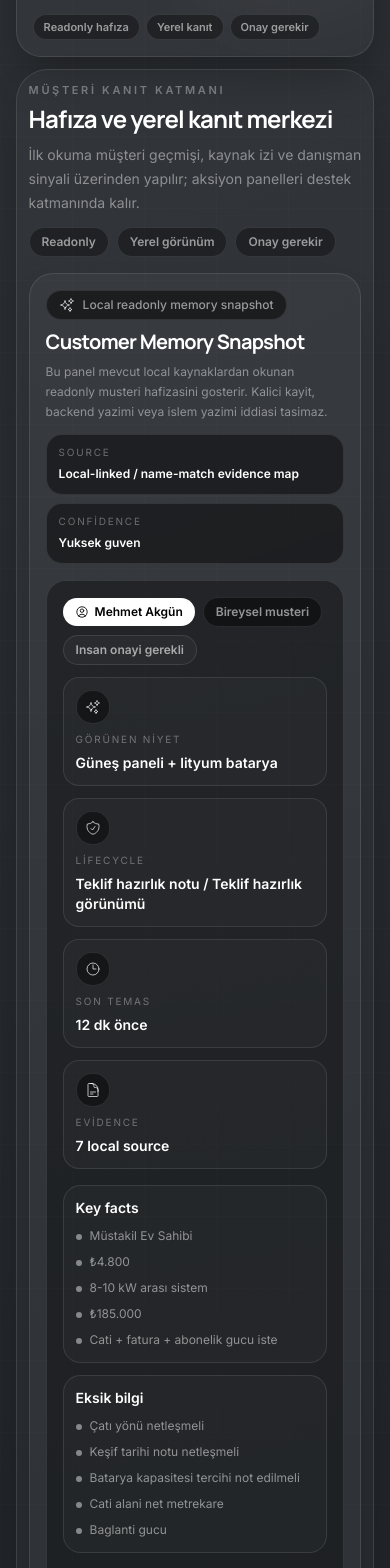
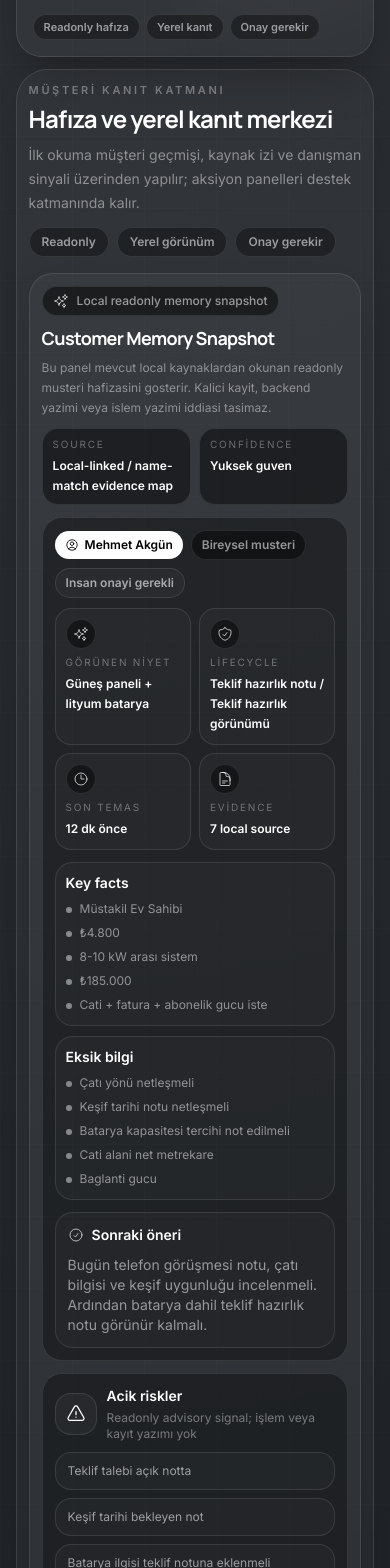
Before and after one commit to ULTRABRT/ultra-crm-panel, a Next.js app: page /musteri-kartlari in a window 390 px wide. Shown: the part 432-2000 px from the top of the page. Built offline with nearby package versions, Linux system fonts and the light colour scheme.

Commit message:
feat(memory): rebalance customer snapshot density

```diff
--- a/components/musteri-kartlari/CustomerMemorySnapshot.tsx
+++ b/components/musteri-kartlari/CustomerMemorySnapshot.tsx
@@ -31,17 +31,17 @@ export function CustomerMemorySnapshot() {
   const snapshot = activeCustomerMemorySnapshot;
 
   return (
-    <section className="rounded-[1.5rem] border border-white/10 bg-white/[0.035] p-4 shadow-2xl shadow-black/20">
-      <div className="mb-4 flex flex-col gap-3 lg:flex-row lg:items-start lg:justify-between">
-        <div>
-          <div className="mb-2 inline-flex items-center gap-2 rounded-full border border-white/10 bg-black/50 px-3 py-1.5">
+    <section className="rounded-[1.5rem] border border-white/10 bg-white/[0.035] p-3 shadow-2xl shadow-black/20 sm:p-4">
+      <div className="mb-3 flex flex-col gap-2.5 sm:mb-4 sm:gap-3 lg:flex-row lg:items-start lg:justify-between">
+        <div className="min-w-0">
+          <div className="mb-2 inline-flex items-center gap-2 rounded-full border border-white/10 bg-black/50 px-2.5 py-1.5 sm:px-3">
             <HiOutlineSparkles className="h-4 w-4 text-white/70" />
             <span className="text-xs font-medium text-white/55">
               {snapshot.snapshotLabel}
             </span>
           </div>
 
-          <h2 className="text-xl font-semibold tracking-tight text-white">
+          <h2 className="text-lg font-semibold tracking-tight text-white sm:text-xl">
             Customer Memory Snapshot
           </h2>
 
@@ -52,7 +52,7 @@ export function CustomerMemorySnapshot() {
           </p>
         </div>
 
-        <div className="grid gap-2 sm:grid-cols-2 lg:w-[320px]">
+        <div className="grid min-w-0 grid-cols-2 gap-2 lg:w-[320px]">
           <StatusPill label="source" value={snapshot.sourceLabel} />
           <StatusPill
             label="confidence"
@@ -61,24 +61,24 @@ export function CustomerMemorySnapshot() {
         </div>
       </div>
 
-      <div className="grid gap-4 xl:grid-cols-[minmax(0,1fr)_minmax(320px,0.72fr)]">
-        <article className="rounded-[1.25rem] border border-white/10 bg-black/35 p-4">
-          <div className="mb-3 flex flex-wrap items-center gap-2">
-            <span className="inline-flex items-center gap-1.5 rounded-full bg-white px-3 py-1.5 text-xs font-semibold text-black">
+      <div className="grid gap-3 sm:gap-4 xl:grid-cols-[minmax(0,1fr)_minmax(320px,0.72fr)]">
+        <article className="rounded-[1.25rem] border border-white/10 bg-black/35 p-3 sm:p-4">
+          <div className="mb-2.5 flex flex-wrap items-center gap-2 sm:mb-3">
+            <span className="inline-flex items-center gap-1.5 rounded-full bg-white px-2.5 py-1.5 text-xs font-semibold text-black sm:px-3">
               <HiOutlineUserCircle className="h-3.5 w-3.5" />
               {snapshot.customerName}
             </span>
 
-            <span className="rounded-full border border-white/10 bg-black/45 px-3 py-1.5 text-xs font-semibold text-white/55">
+            <span className="rounded-full border border-white/10 bg-black/45 px-2.5 py-1.5 text-xs font-semibold text-white/55 sm:px-3">
               {snapshot.companyName}
             </span>
 
-            <span className="rounded-full border border-white/10 bg-white/[0.035] px-3 py-1.5 text-xs font-semibold text-white/60">
+            <span className="rounded-full border border-white/10 bg-white/[0.035] px-2.5 py-1.5 text-xs font-semibold text-white/60 sm:px-3">
               {approvalLabels[snapshot.approvalState]}
             </span>
           </div>
 
-          <div className="grid gap-3 md:grid-cols-2">
+          <div className="grid grid-cols-2 gap-2 sm:gap-3">
             <MemoryMetric
               label="Görünen niyet"
               value={snapshot.activeIntent}
@@ -101,7 +101,7 @@ export function CustomerMemorySnapshot() {
             />
           </div>
 
-          <div className="mt-4 grid gap-3 lg:grid-cols-2">
+          <div className="mt-3 grid gap-2.5 sm:mt-4 sm:gap-3 lg:grid-cols-2">
             <MemoryList
               title="Key facts"
               items={snapshot.keyFacts}
@@ -114,27 +114,27 @@ export function CustomerMemorySnapshot() {
             />
           </div>
 
-          <div className="mt-4 rounded-[1.1rem] border border-white/10 bg-white/[0.025] p-3">
-            <div className="mb-3 flex items-center gap-2">
+          <div className="mt-3 rounded-[1.1rem] border border-white/10 bg-white/[0.025] p-3 sm:mt-4">
+            <div className="mb-2.5 flex items-center gap-2 sm:mb-3">
               <HiOutlineCheckCircle className="h-4 w-4 text-white/65" />
               <p className="text-sm font-semibold text-white">
                 Sonraki öneri
               </p>
             </div>
 
-            <p className="text-sm leading-6 text-white/52">
+            <p className="text-sm leading-5 text-white/52 sm:leading-6">
               {snapshot.nextBestAction}
             </p>
           </div>
         </article>
 
-        <aside className="space-y-3">
-          <article className="rounded-[1.25rem] border border-white/10 bg-black/35 p-4">
-            <div className="mb-3 flex items-center gap-3">
-              <div className="rounded-2xl border border-white/10 bg-white/[0.04] p-2.5">
+        <aside className="grid gap-3 sm:grid-cols-2 xl:block xl:space-y-3">
+          <article className="rounded-[1.25rem] border border-white/10 bg-black/35 p-3 sm:p-4">
+            <div className="mb-2.5 flex items-center gap-2.5 sm:mb-3 sm:gap-3">
+              <div className="shrink-0 rounded-2xl border border-white/10 bg-white/[0.04] p-2.5">
                 <HiOutlineExclamationTriangle className="h-5 w-5 text-white" />
               </div>
-              <div>
+              <div className="min-w-0">
                 <p className="text-sm font-semibold text-white">Acik riskler</p>
                 <p className="mt-1 text-xs text-white/40">
                   Readonly advisory signal; işlem veya kayıt yazımı yok
@@ -142,7 +142,7 @@ export function CustomerMemorySnapshot() {
               </div>
             </div>
 
-            <div className="space-y-2.5">
+            <div className="grid gap-2 sm:grid-cols-2 xl:grid-cols-1">
               {snapshot.openRisks.slice(0, 4).map((risk) => (
                 <p
                   key={risk}
@@ -154,12 +154,12 @@ export function CustomerMemorySnapshot() {
             </div>
           </article>
 
-          <article className="rounded-[1.25rem] border border-white/10 bg-black/35 p-4">
-            <div className="mb-3 flex items-center gap-3">
-              <div className="rounded-2xl border border-white/10 bg-white/[0.04] p-2.5">
+          <article className="rounded-[1.25rem] border border-white/10 bg-black/35 p-3 sm:p-4">
+            <div className="mb-2.5 flex items-center gap-2.5 sm:mb-3 sm:gap-3">
+              <div className="shrink-0 rounded-2xl border border-white/10 bg-white/[0.04] p-2.5">
                 <HiOutlineDocumentText className="h-5 w-5 text-white" />
               </div>
-              <div>
+              <div className="min-w-0">
                 <p className="text-sm font-semibold text-white">
                   Evidence chips
                 </p>
@@ -169,11 +169,11 @@ export function CustomerMemorySnapshot() {
               </div>
             </div>
 
-            <div className="flex flex-wrap gap-2">
+            <div className="flex flex-wrap gap-1.5 sm:gap-2">
               {snapshot.evidence.map((item) => (
                 <span
                   key={item.id}
-                  className="rounded-full border border-white/10 bg-white/[0.035] px-3 py-1.5 text-xs font-semibold text-white/55"
+                  className="rounded-full border border-white/10 bg-white/[0.035] px-2.5 py-1.5 text-xs font-semibold text-white/55 sm:px-3"
                   title={`${item.route} / ${item.field}: ${item.snapshotValue}`}
                 >
                   {item.label}
@@ -185,12 +185,12 @@ export function CustomerMemorySnapshot() {
       </div>
 
       <div className="mt-3 grid gap-3 lg:grid-cols-[minmax(0,1fr)_minmax(320px,0.55fr)]">
-        <article className="rounded-[1.25rem] border border-white/10 bg-black/35 p-4">
-          <div className="mb-3 flex items-center gap-3">
-            <div className="rounded-2xl border border-white/10 bg-white/[0.04] p-2.5">
+        <article className="rounded-[1.25rem] border border-white/10 bg-black/35 p-3 sm:p-4">
+          <div className="mb-2.5 flex items-center gap-2.5 sm:mb-3 sm:gap-3">
+            <div className="shrink-0 rounded-2xl border border-white/10 bg-white/[0.04] p-2.5">
               <HiOutlineClock className="h-5 w-5 text-white" />
             </div>
-            <div>
+            <div className="min-w-0">
               <p className="text-sm font-semibold text-white">
                 Memory timeline
               </p>
@@ -200,13 +200,13 @@ export function CustomerMemorySnapshot() {
             </div>
           </div>
 
-          <div className="space-y-3">
+          <div className="grid gap-2.5 sm:grid-cols-2 lg:grid-cols-1">
             {snapshot.timeline.map((item) => (
               <div
                 key={item.id}
-                className="rounded-2xl border border-white/10 bg-white/[0.025] p-3"
+                className="rounded-2xl border border-white/10 bg-white/[0.025] p-2.5 sm:p-3"
               >
-                <div className="flex flex-wrap items-center gap-2">
+                <div className="flex flex-wrap items-center gap-1.5 sm:gap-2">
                   <p className="text-sm font-semibold text-white">
                     {item.label}
                   </p>
@@ -222,15 +222,15 @@ export function CustomerMemorySnapshot() {
           </div>
         </article>
 
-        <article className="rounded-[1.25rem] border border-white/10 bg-white/[0.045] p-4">
-          <div className="mb-3 flex items-center gap-2">
+        <article className="rounded-[1.25rem] border border-white/10 bg-white/[0.045] p-3 sm:p-4">
+          <div className="mb-2.5 flex items-center gap-2 sm:mb-3">
             <HiOutlineShieldCheck className="h-4 w-4 text-white/70" />
             <p className="text-sm font-semibold text-white">
               Human approval boundary
             </p>
           </div>
 
-          <div className="space-y-2.5">
+          <div className="space-y-2">
             {snapshot.approvalNotes.map((note) => (
               <p
                 key={note}
@@ -248,7 +248,7 @@ export function CustomerMemorySnapshot() {
 
 function StatusPill({ label, value }: { label: string; value: string }) {
   return (
-    <div className="rounded-2xl border border-white/10 bg-black/45 px-3 py-2.5">
+    <div className="min-w-0 rounded-2xl border border-white/10 bg-black/45 px-2.5 py-2 sm:px-3 sm:py-2.5">
       <p className="text-[10px] uppercase tracking-[0.18em] text-white/35">
         {label}
       </p>
@@ -269,14 +269,14 @@ function MemoryMetric({
   value: string;
 }) {
   return (
-    <div className="rounded-2xl border border-white/10 bg-white/[0.025] p-3">
-      <div className="mb-2 inline-flex rounded-2xl border border-white/10 bg-black/45 p-2 text-white/70">
+    <div className="min-w-0 rounded-2xl border border-white/10 bg-white/[0.025] p-2.5 sm:p-3">
+      <div className="mb-1.5 inline-flex rounded-2xl border border-white/10 bg-black/45 p-1.5 text-white/70 sm:mb-2 sm:p-2">
         {icon}
       </div>
       <p className="text-[10px] uppercase tracking-[0.18em] text-white/35">
         {label}
       </p>
-      <p className="mt-1.5 text-sm font-semibold leading-5 text-white">
+      <p className="mt-1 text-xs font-semibold leading-5 text-white sm:mt-1.5 sm:text-sm">
         {value}
       </p>
     </div>
@@ -293,9 +293,9 @@ function MemoryList({
   title: string;
 }) {
   return (
-    <div className="rounded-[1.1rem] border border-white/10 bg-white/[0.025] p-3">
+    <div className="rounded-[1.1rem] border border-white/10 bg-white/[0.025] p-2.5 sm:p-3">
       <p className="text-sm font-semibold text-white">{title}</p>
-      <div className="mt-2 space-y-1.5">
+      <div className="mt-1.5 space-y-1 sm:mt-2 sm:space-y-1.5">
         {items.length > 0 ? (
           items.slice(0, 5).map((item) => (
             <div key={item} className="flex items-start gap-2">
```
